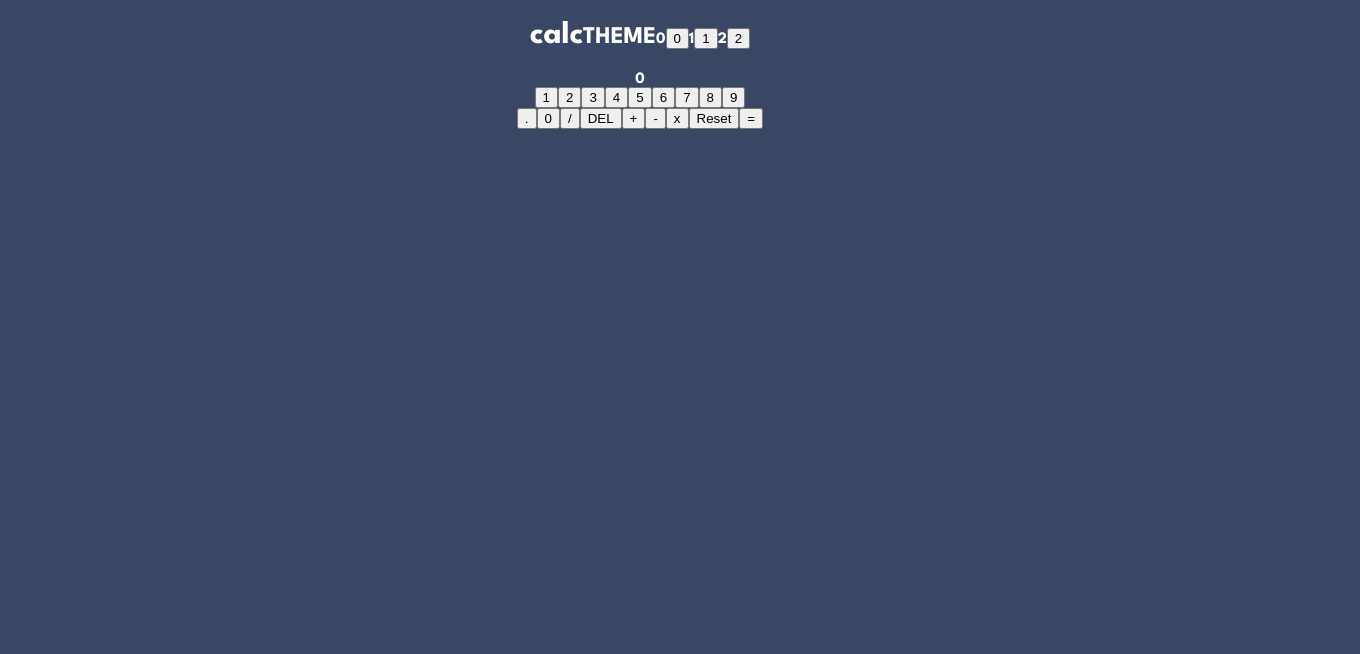
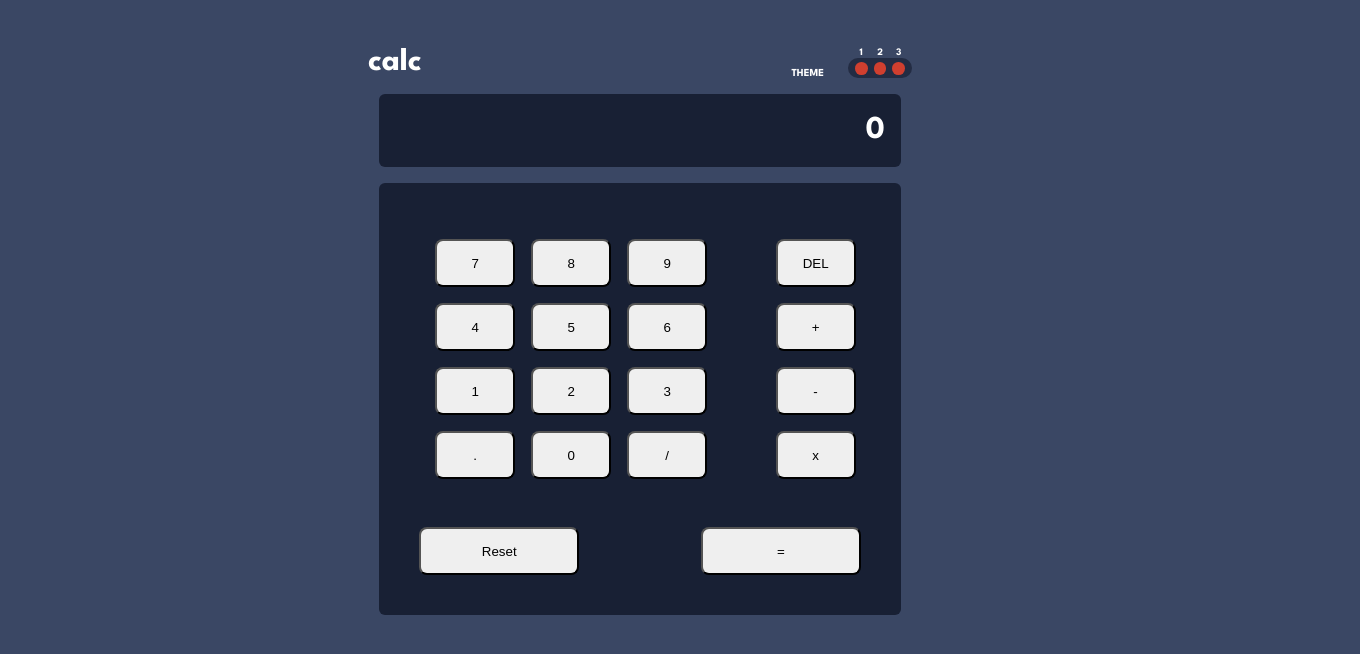
Before and after one commit to pandaCarol/calculator, a React (Create React App) app: page / in a window 1280 px wide. Shown: the top 654 px of the page, 1360 px wide, since content can reach past the window. Built offline with nearby package versions, Linux system fonts and the light colour scheme.

Commit message:
the basic framework has been completed, expect toggle button and resposive layout. layout of input buttons should be modified again

```diff
--- a/src/app.scss
+++ b/src/app.scss
@@ -1,2 +1,6 @@
 @use "library";
 @use "index";
+
+.app {
+    max-width: 40%;
+}
--- a/src/headers.js
+++ b/src/headers.js
@@ -5,12 +5,13 @@ const Models = () => {
     const emptArr = new Array(3).fill(0);
     return(
     <>
-        <h2>THEME</h2>
+        <h6>THEME</h6>
         <div>
+            <span id="themeController"></span>
            {emptArr.map((itme, index) => {return (
                 <span key={index}>
-                    {index}
-                    <button value={index}>{index}</button>
+                    {index+1}
+                    <button value={index}></button>
                 </span>
             )})}
         </div>
--- a/src/headers.scss
+++ b/src/headers.scss
@@ -1,11 +1,65 @@
 @use "index";
+@use "library";
 
 .app header {
-    & >* {
+    text-align: right;
+
+    @include library.box-margin-padding (1rem, 2rem 0 0);
+
+    & > * {
         display: inline-block;
     }
 
+    h1 {
+        float: left;
+    }
+
+    h1, h6 {
+        margin-block-start: 0;
+        margin-block-end: 0;
+        vertical-align: bottom;
+    }
+
+    h6 {
+        @include library.box-margin-padding(0 1.5rem, 0);
+    }
+
+    div {
+        text-align: center;
+        position: relative;
+        width: 4rem;
+        span {
+            font-size: 10px;
+            display: inline-block;
+            vertical-align: bottom;
+            button {
+                display: block;
+
+                height: 0.8rem;
+                width: 0.8rem;
+                @include library.box-margin-padding(5px 3px 3.5px, 0);
+                background-color: index.$red-key-background-toggle;
+                border-radius: 50%;
+                border: none;
+
+                &:hover {
+                    cursor: pointer;
+                }
+            }
+        }
+
+        #themeController {
+            position: absolute;
+            width: 100%;
+            height: 2em;
+            border-radius: 12px;
+            right: 0.4px;
+            bottom: 0;
+            z-index: -1;
+            background-color: index.$toggle-background-keypad-background;
+        }
 
 
+    }
 
 }
--- a/src/index.scss
+++ b/src/index.scss
@@ -88,6 +88,7 @@ body {
     @include library.center-display;
 }
 
-.root {
+#root {
     min-width: 1440px;
+    @include library.center-display;
 }
--- a/src/inputs.js
+++ b/src/inputs.js
@@ -1,4 +1,5 @@
 import React from "react";
+import "./inputs.scss";
 
 function mapButtons(arr) {
     const defInputType = (item) => {
@@ -19,16 +20,18 @@ function mapButtons(arr) {
     }
 
     return(
-        arr.map((item) => {
-            return(<button key={item} value={item} className={defInputType(item)}>{item}</button>)
-        })
+        <div>
+            {arr.map((item) => {
+                return(<button key={item} value={item} className={defInputType(item)}>{item}</button>)
+            })}
+        </div>
     )
   }
 
 const NumButton = (obj) => {
     const emptArr = new Array(9).fill(0);
     return(
-        <div >
+        <div className="numberButton">
             {emptArr.map((item, index) => {
                 return(<button key={index+1} value={index+1} className="num">{index+1}</button>)
             })}
@@ -54,8 +57,10 @@ const ResetEqual = () => {
 function InputButtons(obj) {
     return (
         <div id="input" onClick={(e) => obj.onClick(e)}>
-            <NumButton />
-            <DotZeroSlash />
+            <div className="right">
+                <NumButton />
+                <DotZeroSlash />
+            </div>
             <DelAddSubMulti />
             <ResetEqual />
         </div>
--- /dev/null
+++ b/src/inputs.scss
@@ -0,0 +1,75 @@
+@use "index";
+@use "library";
+
+@mixin button {
+    @include library.box-margin-padding(0.5rem,0);
+    width: 5rem;
+    height: 3rem;
+    border-radius: 0.5rem;
+}
+
+#input {
+    width: 85%;
+    @include library.box-margin-padding(1rem auto, 1rem);
+    display: grid;
+    grid-template-columns: 3fr 1fr;
+
+    font-size: index.$font-size-numbers;
+    background-color: index.$screen-background;
+    border-radius: 6px;
+
+    div {
+        @include library.box-margin-padding(1rem, 0);
+
+        &:nth-child(2) {
+            @include library.box-margin-padding(2rem 1rem 1rem 0, 0);
+            button {
+                @include button;
+            }
+        }
+
+        &:nth-child(3) {
+            display: grid;
+            grid-column: 1/3;
+            position: relative;
+
+            @include library.box-margin-padding(0 1rem 1rem, 0);
+
+            button {
+                @include library.box-margin-padding(0.5rem,0);
+                width: 10rem;
+                height: 3rem;
+                border-radius: 0.5rem;
+
+                &:nth-child(2) {
+                    position: absolute;
+                    right: 0;
+                }
+            }
+        }
+    };
+
+    .right {
+        @include library.box-margin-padding(1rem 0 1rem 1rem, 0);
+        div:nth-child(2) {
+            display: flex;
+            justify-content: flex-start;
+            @include library.box-margin-padding(0 1rem 1rem, 0);
+
+            button {
+                @include button;
+            }
+        }
+
+        .numberButton {
+            display: flex;
+            flex-wrap: wrap-reverse;
+            justify-content: flex-start;
+            @include library.box-margin-padding(1rem 1rem 0, 0);
+
+            button {
+                @include button;
+            }
+        }
+    }
+}
--- a/src/outputs.js
+++ b/src/outputs.js
@@ -1,4 +1,5 @@
 import React from "react";
+import "./outputs.scss";
 
 const Outputs = (obj) => {
     return (
--- /dev/null
+++ b/src/outputs.scss
@@ -0,0 +1,16 @@
+@use "index";
+@use "library";
+
+#output {
+    width: 85%;
+    text-align: right;
+    @include library.box-margin-padding(1rem auto, 1rem);
+
+    font-size: index.$font-size-numbers;
+    background-color: index.$screen-background;
+    border-radius: 6px;
+
+    div {
+        @include library.box-margin-padding(6px auto, 0);
+    };
+}
```
